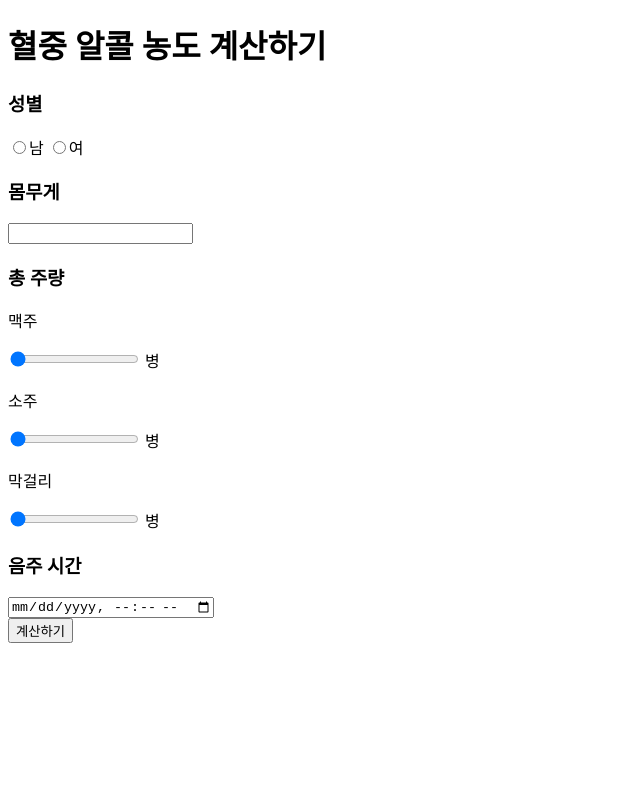
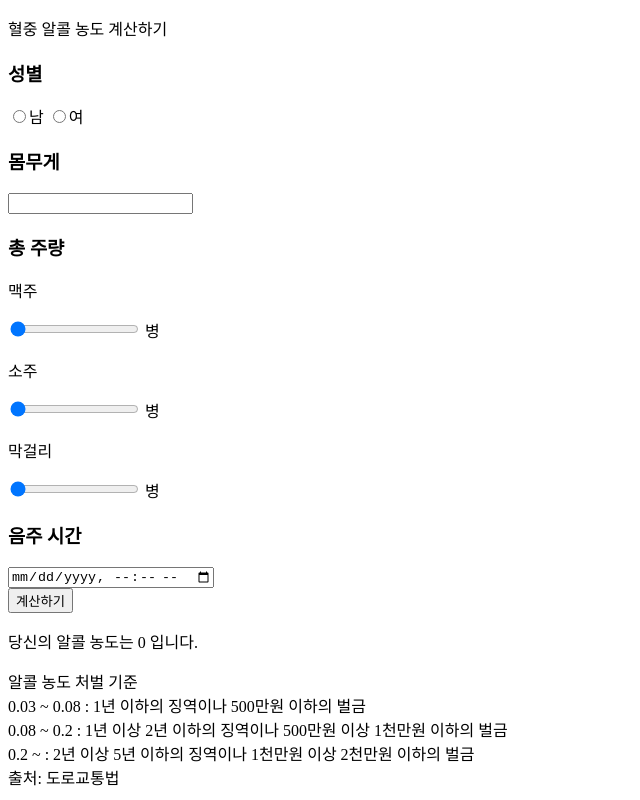
Before and after one commit to sbigstar0310/alcohol-project, a plain HTML site: page alchol-web/index.html in a window 1280 px wide. Shown: the whole page, without its empty margins (0-640 px from the left). Drawn offline with Linux system fonts and the light colour scheme.

Commit message:
Add semantics [Header, Main]

```diff
--- a/alchol-web/index.html
+++ b/alchol-web/index.html
@@ -31,8 +31,11 @@ R : 성별계수 (남: 0.7, 여: 0.6)
     <title>혈중알콜농도 계산하기</title>
   </head>
   <body>
-    <h1>혈중 알콜 농도 계산하기</h1>
+    <header>
+      <p>혈중 알콜 농도 계산하기</p>
+    </header>
 
+    <main>
       <h3>성별</h3>
       <input name="gender" value="male" type="radio" required />남
       <input name="gender" value="female" type="radio" required />여
@@ -79,8 +82,21 @@ R : 성별계수 (남: 0.7, 여: 0.6)
 
       <h3>음주 시간</h3>
       <input type="datetime-local" id="drinkTime" required />
-
       <br />
       <button onClick="printResult()">계산하기</button>
+    </main>
+
+    <aside>
+      <p>당신의 알콜 농도는 <span id="resultAlchol">0</span> 입니다.</p>
+      <article>
+        알콜 농도 처벌 기준 <br />
+        0.03 ~ 0.08 : 1년 이하의 징역이나 500만원 이하의 벌금 <br />
+        0.08 ~ 0.2 : 1년 이상 2년 이하의 징역이나 500만원 이상 1천만원 이하의
+        벌금 <br />
+        0.2 ~ : 2년 이상 5년 이하의 징역이나 1천만원 이상 2천만원 이하의 벌금
+        <br />
+        출처: 도로교통법 <br />
+      </article>
+    </aside>
   </body>
 </html>
```
Lines whose indentation alone changed are shown as unchanged.
